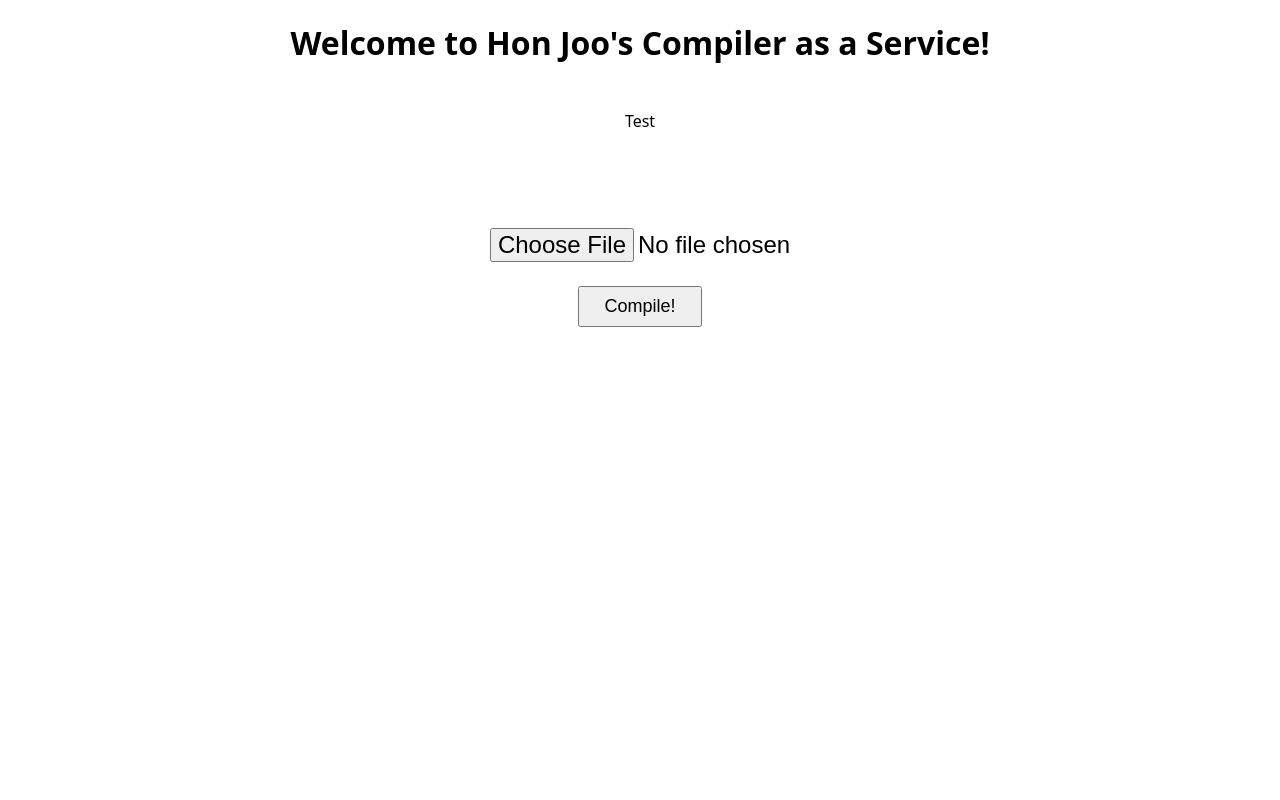
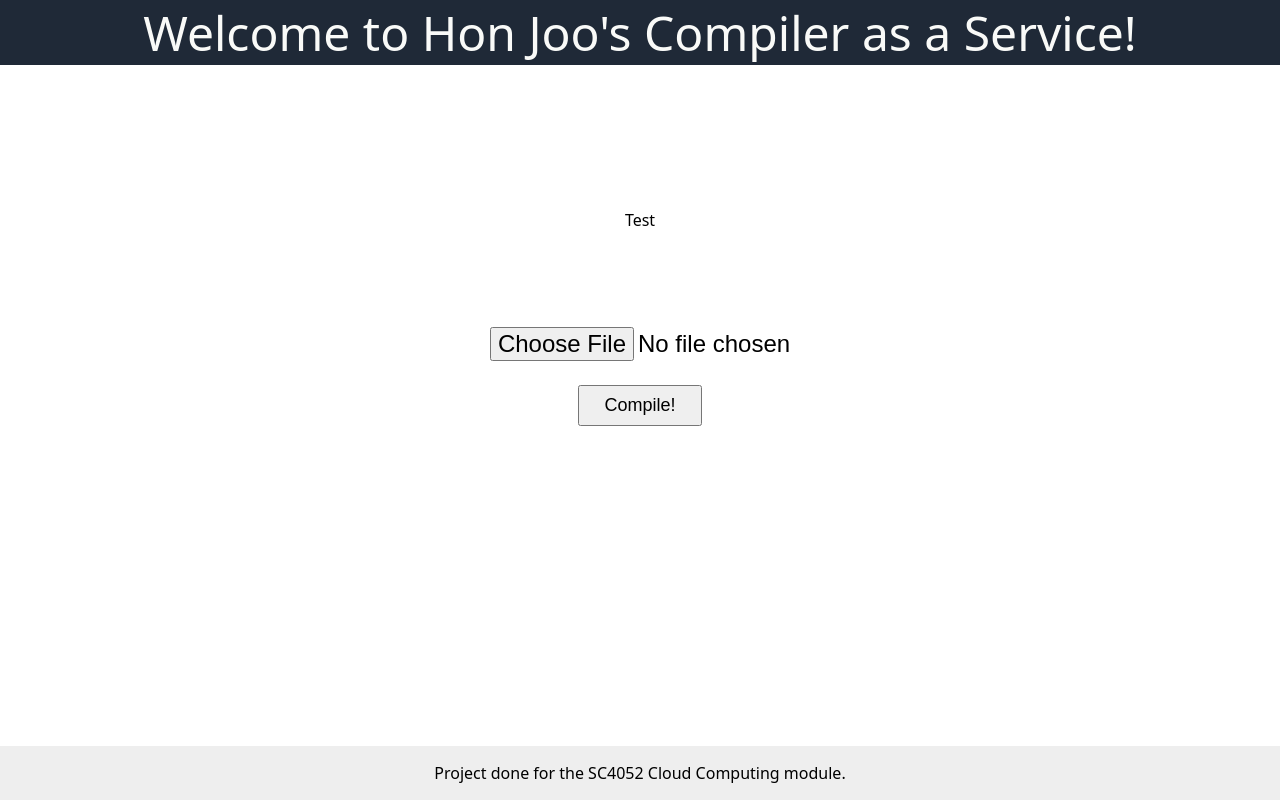
Before and after one commit to Teddies1/TeenyTinyCompiler, a Flask app: page / in a window 1280 px wide. Run offline with Flask 3, Linux system fonts and the light colour scheme.

Commit message:
used flexbox to create three tier layout

```diff
--- a/static/styles.css
+++ b/static/styles.css
@@ -1,11 +1,29 @@
 body {
     font-family: system-ui, -apple-system, BlinkMacSystemFont, 'Segoe UI', Roboto, Oxygen, Ubuntu, Cantarell, 'Open Sans', 'Helvetica Neue', sans-serif;
-
+    padding: 0;
+    margin: 0;
+    height: 100vh;
+    display: flex;
+    flex-direction: column;
+    justify-content: space-between;
 }
-h1 {
-    text-align: center;
+.header {
+    display: flex;
+    justify-content: center;
+    background-color: #1f2937;
 }
 
+.header-text {
+    font-size: 48px;
+    color: #f9faf8;
+}
+
+.middle-section {
+    display: flex;
+    align-items: center;
+    justify-content: center;
+    flex-direction: column;
+}
 button {
     padding: 8px 24px;
     font-size: 18px;
@@ -32,3 +50,11 @@ input {
     text-align-last: center;
     margin: auto;
 }
+
+.footer {
+    background-color: #eeeeee;
+    display: flex;
+    justify-content: center;
+    padding: 16px;
+    align-items: center;
+}
--- a/templates/index.html
+++ b/templates/index.html
@@ -7,7 +7,10 @@
     <title>SC4052 Project</title>
 </head>
 <body>
-    <h1>Welcome to Hon Joo's Compiler as a Service!</h1>
+    <div class="header">
+        <div class="header-text">Welcome to Hon Joo's Compiler as a Service!</div>
+    </div>
+    <div class="middle-section">
         <div class="description">
             Test
         </div>
@@ -15,10 +18,11 @@
             <input type="file" id="fileInput" name="fileInput" accept=".txt">
             <button type="submit">Compile!</button>
         </form>
+    </div>
     <p id="output"></p>
-
-
-
+    <div class="footer">
+        Project done for the SC4052 Cloud Computing module.
+    </div>
     <script>
         document.getElementById("uploadForm").addEventListener("submit", function(event){
             event.preventDefault(); // Prevent default form submission
```
Lines whose indentation alone changed are shown as unchanged.
